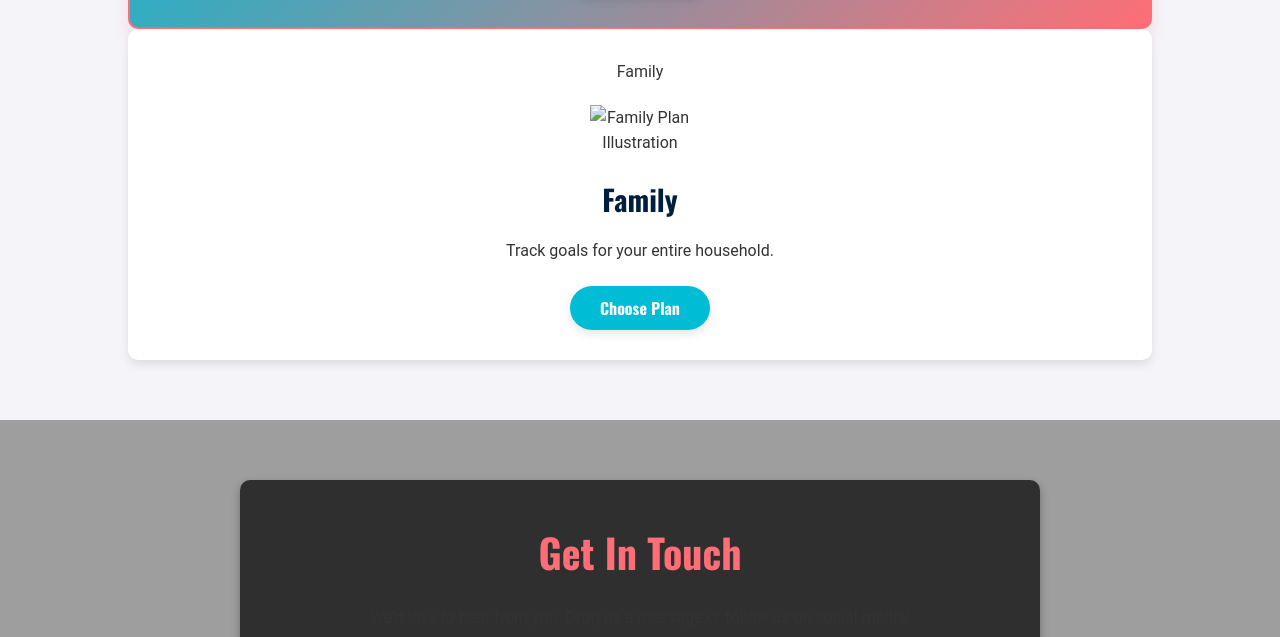
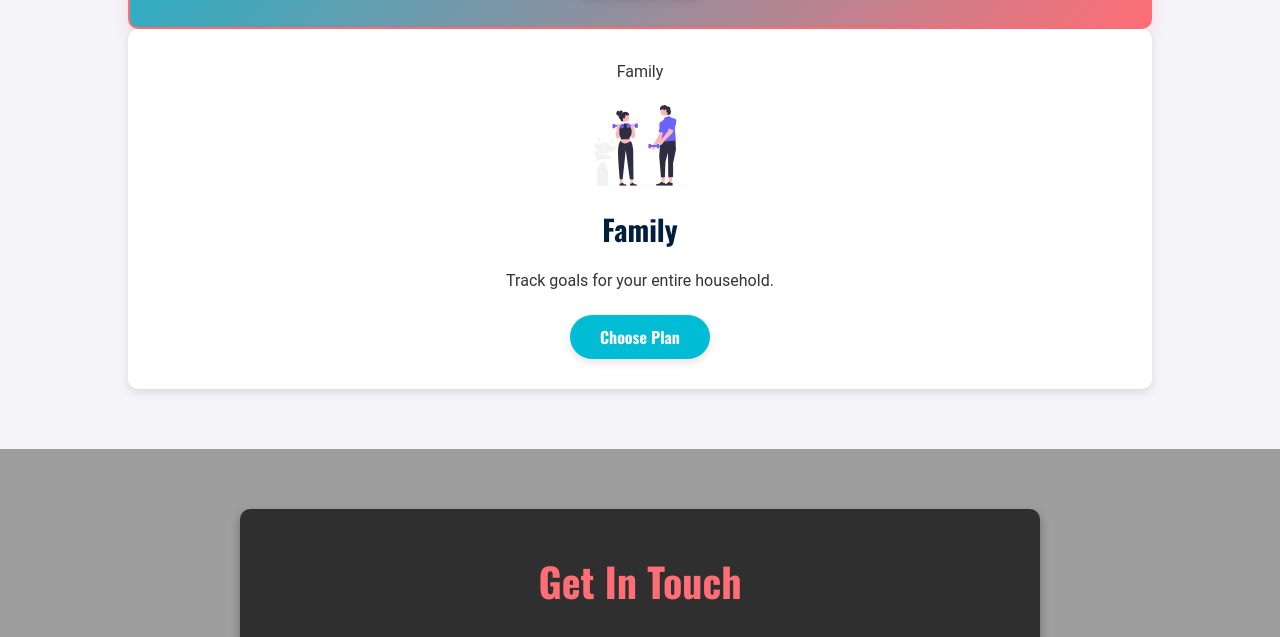
Before and after one commit to slyskat/FitTrack-Landing-Page, a plain HTML site: page index.html in a window 1280 px wide. Shown: the part 3779-4416 px from the top of the page. Drawn offline with nearby package versions, Linux system fonts and the light colour scheme; the site is published under a folder, as on GitHub Pages, so addresses that start at the root find nothing.

Commit message:
Update problem with file path on gh-pages

```diff
--- a/index.html
+++ b/index.html
@@ -7,7 +7,7 @@
     <link rel="apple-touch-icon" sizes="180x180" href="images/apple-touch-icon.png">
     <link rel="icon" type="image/png" sizes="32x32" href="images/favicon-32x32.png">
     <link rel="icon" type="image/png" sizes="16x16" href="images/favicon-16x16.png">
-    <link rel="manifest" href="/site.webmanifest">
+    <link rel="manifest" href="site.webmanifest">
     <script src="https://kit.fontawesome.com/bd0abd977f.js" crossorigin="anonymous"></script>
     <title>FitTrack - Elevate Your Fitness Journey</title>
 </head>
@@ -134,7 +134,7 @@
                 </div>
                 <div class="plan">
                     <span class="badge">Family</span>
-                    <img src="/Svg/Family.svg" alt="Family Plan Illustration" class="family-plan-icon">
+                    <img src="svg/Family.svg" alt="Family Plan Illustration" class="family-plan-icon">
                     <h3>Family</h3>
                     <p>Track goals for your entire household.</p>
                     <button class="btn">Choose Plan</button>
```
